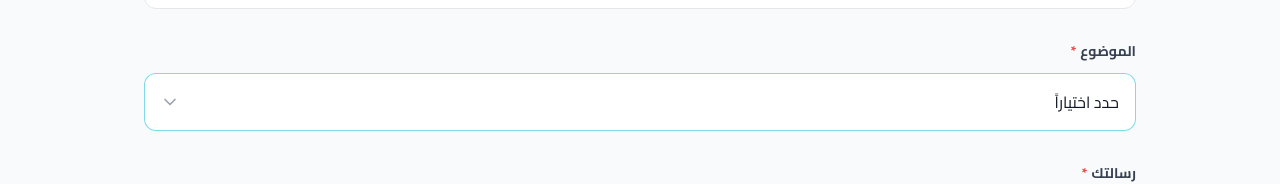
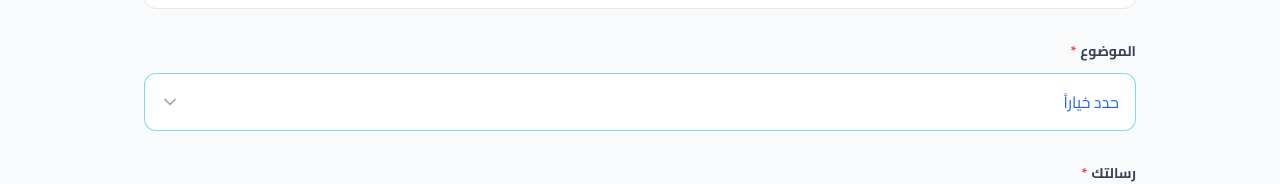
Before and after one commit to anfoan/milano-store, a React (Vite) app: page /contact in a window 1280 px wide. Shown: the part 388-572 px from the top of the page. Built offline with nearby package versions, Linux system fonts and the light colour scheme; no server answers; the database is empty.

Commit message:
Update contact subject placeholder

```diff
--- a/src/pages/Contact.jsx
+++ b/src/pages/Contact.jsx
@@ -236,12 +236,12 @@ const Contact = () => {
                         <label className="flex items-center gap-1 text-start font-bold text-sm text-gray-700 dark:text-gray-200"><span>{t('contact.subject')}</span><span className="text-red-500">*</span></label>
                         <div className="relative">
                             <select
-                                className="w-full bg-white dark:bg-[#1c1c1e] border border-[#06b6d4]/50 rounded-xl px-4 py-4 outline-none appearance-none text-start cursor-pointer text-gray-900 dark:text-white"
+                                className={`w-full bg-white dark:bg-[#1c1c1e] border border-[#06b6d4]/50 rounded-xl px-4 py-4 outline-none appearance-none text-start cursor-pointer ${formData.subject ? 'text-gray-900 dark:text-white' : 'text-blue-600 dark:text-blue-400'}`}
                                 value={formData.subject}
                                 onChange={(e) => setFormData({ ...formData, subject: e.target.value })}
                                 required
                             >
-                                <option value="">{t('contact.select_option')}</option>
+                                <option value="" className="text-blue-600 dark:text-blue-400">{t('contact.select_option')}</option>
                                 <option value="تأخر في موعد التسليم">{t('contact.subject_options.delivery_delay')}</option>
                                 <option value="تعديل فاتورة المنتجات">{t('contact.subject_options.invoice_edit')}</option>
                                 <option value="تغيير مقاس تم اختياره بالغلط">{t('contact.subject_options.wrong_size')}</option>
--- a/src/utils/translations.js
+++ b/src/utils/translations.js
@@ -198,7 +198,7 @@ export const translations = {
         'contact.email': 'رقم الهاتف',
         'contact.invalid_phone': 'قم بكتابة رقم الهاتف بشكل صحيح',
         'contact.subject': 'الموضوع',
-        'contact.select_option': 'حدد اختياراً',
+        'contact.select_option': 'حدد خياراً',
         'contact.subject_options.delivery_delay': 'تأخر في موعد التسليم',
         'contact.subject_options.invoice_edit': 'تعديل فاتورة المنتجات',
         'contact.subject_options.wrong_size': 'تغيير مقاس تم اختياره بالغلط',
```
